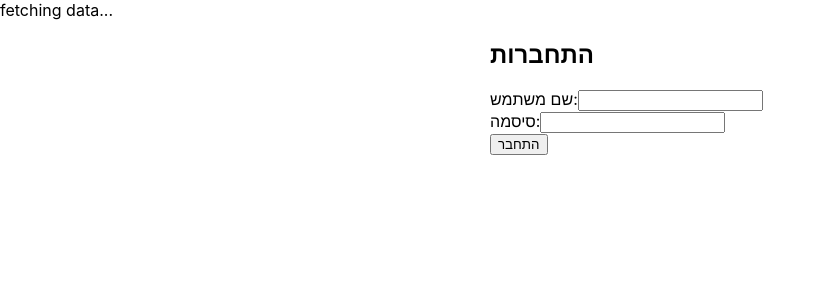
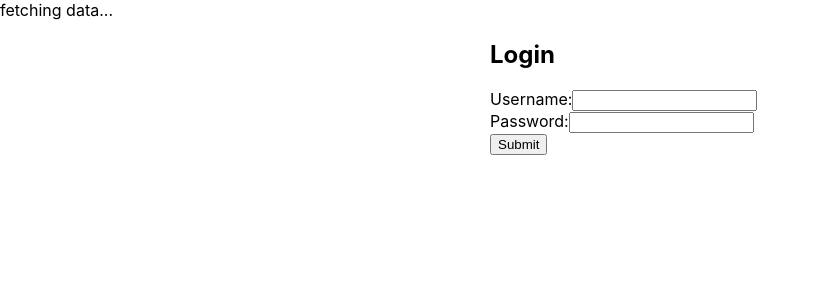
Before and after one commit to avigailevy/MEfirstClient, a React (Create React App) app: page /login in a window 1280 px wide. Shown: the top 300 px of the page, without its empty margins (0-825 px from the left). Built offline with nearby package versions, Linux system fonts and the light colour scheme.

Commit message:
more debugging

```diff
--- a/src/components/loginAddUser/Login.js
+++ b/src/components/loginAddUser/Login.js
@@ -9,11 +9,11 @@ export const Login = () => {
         e.preventDefault();
         setError('');
         if (!username || !password) {
-            setError('יש למלא שם משתמש וסיסמה');
+            setError('password and username are required');
             return;
         }
         try {
-            const response = await fetch('/login', {
+            const response = await fetch('http://localhost:3000/login', {
                 method: 'POST',
                 headers: {
                     'Content-Type': 'application/json',
@@ -21,21 +21,22 @@ export const Login = () => {
                 body: JSON.stringify({ username, password }),
             });
             if (!response.ok) {
-                throw new Error('Login failed');
+                const errorData = await response.text();
+                throw new Error(errorData || 'Login failed');
             }
             const data = await response.json();
             localStorage.setItem('token', data.token);
         } catch (err) {
-            setError('שם משתמש או סיסמה שגויים');
+            setError(err.message || 'Invalid username or password');
         }
     };
 
     return (
         <form onSubmit={handleSubmit} style={{ maxWidth: 300, margin: 'auto' }}>
-            <h2>התחברות</h2>
+            <h2>Login</h2>
             {error && <div style={{ color: 'red' }}>{error}</div>}
             <div>
-                <label>שם משתמש:</label>
+                <label>Username:</label>
                 <input
                     type="text"
                     value={username}
@@ -44,7 +45,7 @@ export const Login = () => {
                 />
             </div>
             <div>
-                <label>סיסמה:</label>
+                <label>Password:</label>
                 <input
                     type="password"
                     value={password}
@@ -52,7 +53,7 @@ export const Login = () => {
                     autoComplete="current-password"
                 />
             </div>
-            <button type="submit">התחבר</button>
+            <button type="submit">Submit</button>
         </form>
     );
 };
```
